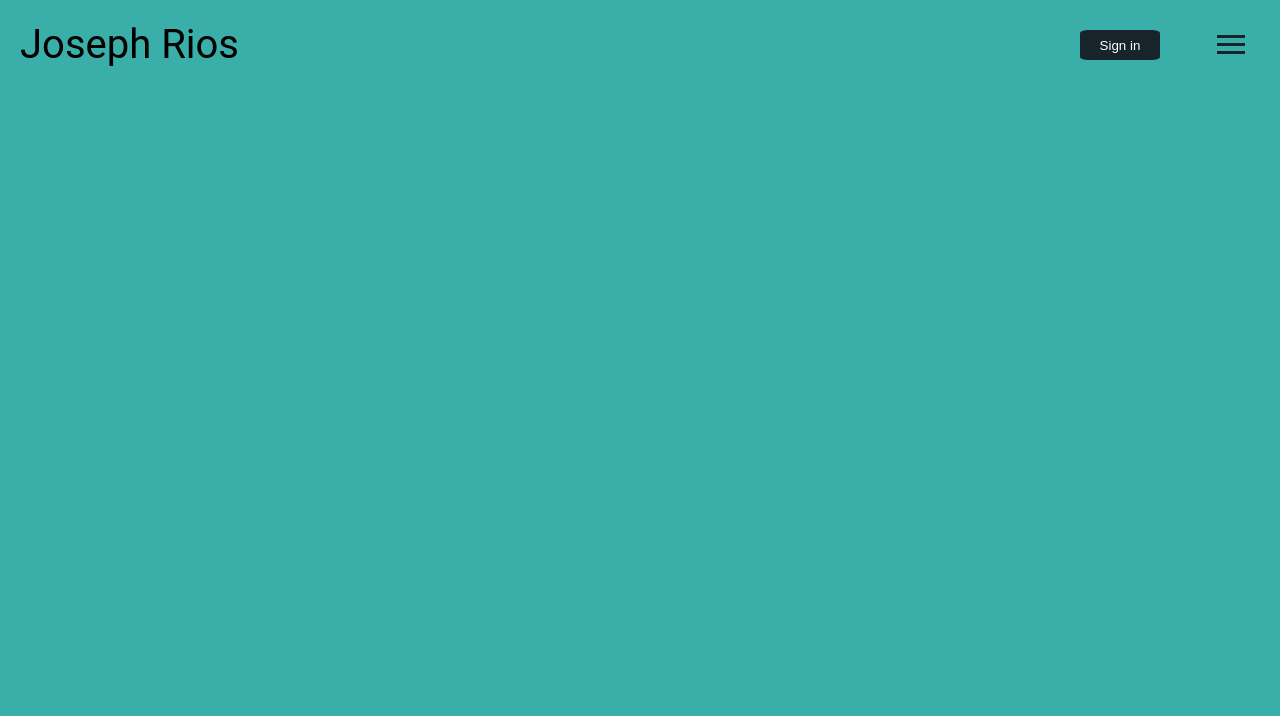
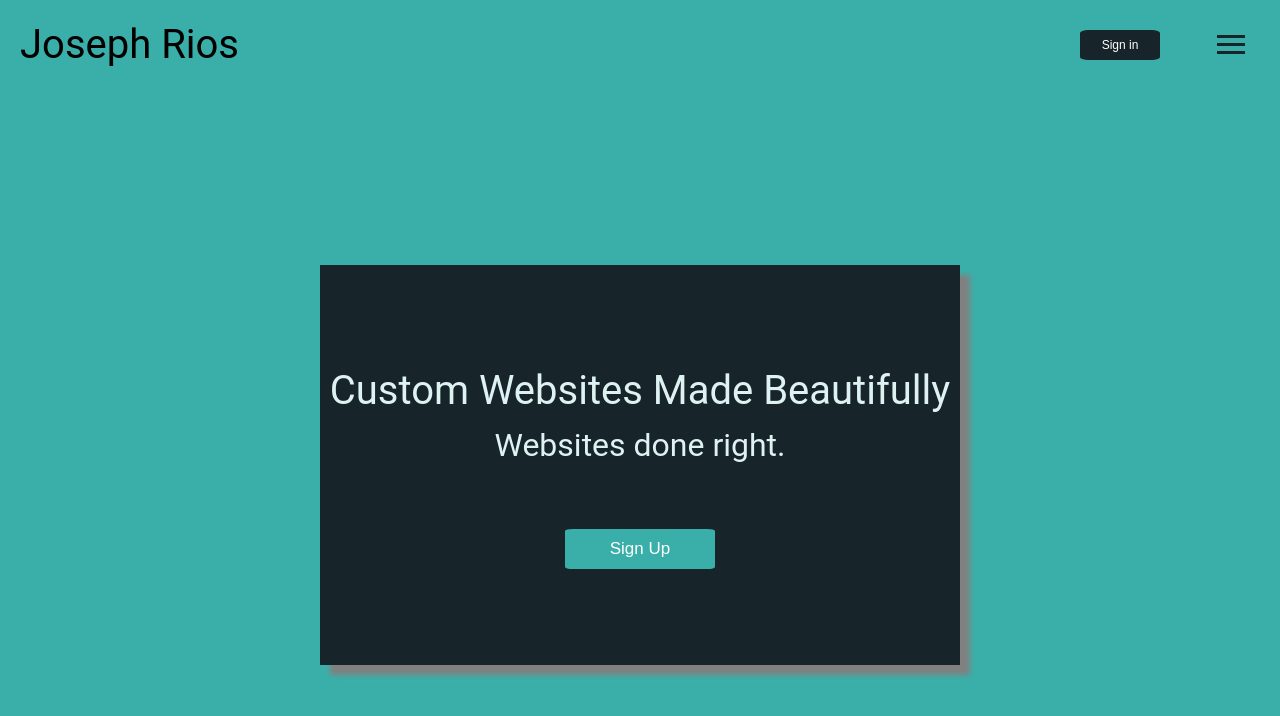
Before and after one commit to josephriosIO/side-project, a plain HTML site: page index.html in a window 1280 px wide. Drawn offline with Linux system fonts and the light colour scheme.

Commit message:
banner started

```diff
--- a/index.html
+++ b/index.html
@@ -28,7 +28,14 @@
           <button type="button" name="button">Sign in</button>
         </div>
       </header>
+      <section class="bio">
+        <div class="main-info">
+          <h1>Custom Websites Made Beautifully</h1>
+          <h2>Websites done right.</h2>
 
+          <button type="button" name="button">Sign Up</button>
+        </div>
+      </section>
       <script src="js/main.js"></script>
     </body>
   </div>
--- a/less/global.less
+++ b/less/global.less
@@ -43,7 +43,7 @@ img {
 }
 // menu button
 .menu-btn {
-  position: absolute;
+  position: fixed;
   z-index: 3;
   right: 35px;
   top: 35px;
@@ -108,7 +108,7 @@ img {
   }
 
   &-nav {
-    opacity: 0.65;
+    opacity: 0.95;
     margin: 0;
     padding: 0;
     background: darken(@background-color, 5);
@@ -124,7 +124,7 @@ img {
 
   // Branding side
   &-branding {
-    opacity: 0.97;
+    opacity: 0.9;
     background: @background-color;
     transform: translate3d(0, 100%, 0);
     .ease-out();
--- a/less/main.less
+++ b/less/main.less
@@ -17,8 +17,44 @@ header {
       border-radius: 10%;
       height: 30px;
       width: 80px;
+      font-size: 1.2rem;
       background: @button-color;
       margin-right: 10rem;
     }
   }
 }
+
+.bio {
+  margin-top: 200px;
+  display: flex;
+  align-items: center;
+  justify-content: center;
+
+  .main-info {
+    height: 400px;
+    width: 50%;
+    display: flex;
+    flex-flow: column nowrap;
+    align-items: center;
+    justify-content: center;
+    box-shadow: 10px 10px 5px grey;
+    background: @secondary-font-color;
+
+    h1,
+    h2 {
+      line-height: 1.5;
+      color: @nav-bar-changed;
+    }
+
+    button {
+      border: none;
+      color: @font-color;
+      border-radius: 5%;
+      height: 40px;
+      width: 150px;
+      font-size: 1.7rem;
+      background: @background-color;
+      margin-top: 5rem;
+    }
+  }
+}
```
Also changed, not shown: css/main.css.
